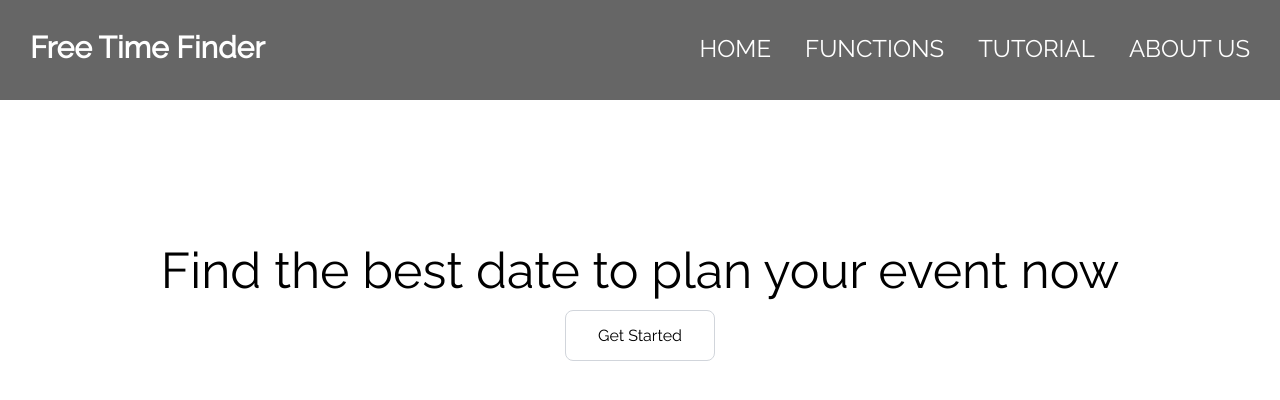
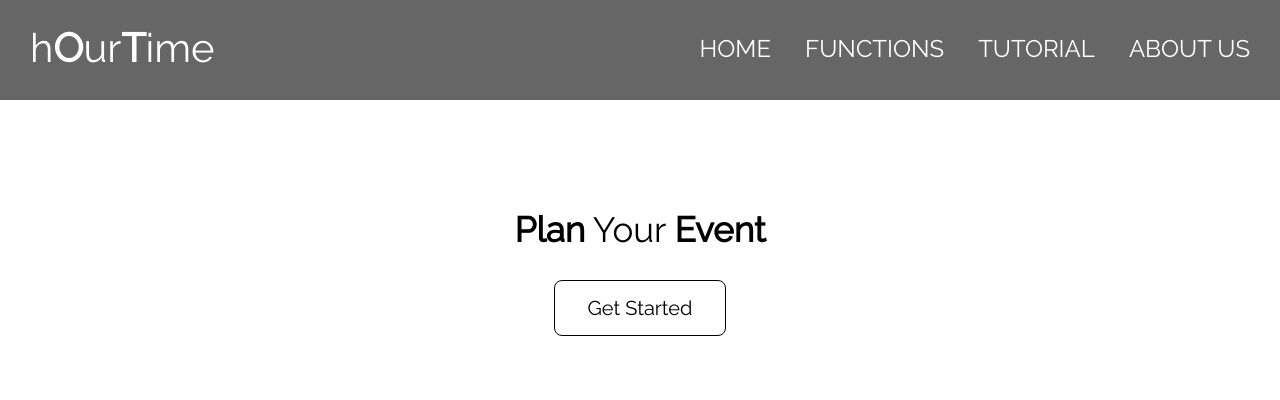
Before and after one commit to CheeXueyi/free-time-finder, a Flask app: page / in a window 1280 px wide. Shown: the top 400 px of the page. Run offline with Flask 2, Linux system fonts and the light colour scheme.

Commit message:
-UI changes

```diff
--- a/webapp/static/css/index.css
+++ b/webapp/static/css/index.css
@@ -1,10 +1,12 @@
 .landing_title{
-    font-size: 50px;
+    font-size: 35px;
     text-align: center;
-    margin-left: 10%;
-    margin-right: 10%;
-    height: 200px;
+    margin-left: 5%;
+    margin-right: 5%;
+    height: 150px;
+    overflow: scroll;
     display: flex;
     justify-content: center;
     align-items: flex-end;
+    margin-bottom:20px;
 }
--- a/webapp/static/css/main.css
+++ b/webapp/static/css/main.css
@@ -33,7 +33,7 @@ h1 {
 
 .button {
     background-color: #FFFFFF;
-    border: 1px solid rgb(209,213,219);
+    border: 1.5px solid rgb(0,0,0);
     border-radius: .5rem;
     box-sizing: border-box;
     color: black;
@@ -41,7 +41,7 @@ h1 {
     text-align: center;
     text-decoration: none;
     display: inline-block;
-    font-size: 16px;
+    font-size: 20px;
     margin-top: 10px;
   }
 
@@ -51,7 +51,7 @@ h1 {
 
 .button_small{
     background-color: #FFFFFF;
-    border: 1px solid rgb(209,213,219);
+    border: 1.5px solid rgb(0,0,0);
     border-radius: .5rem;
     box-sizing: border-box;
     color: black;
@@ -106,8 +106,7 @@ td{
 
 #navleft #logo{
     color:white;
-    font-size: 30px;
-    font-weight: bold;
+    font-size: 40px;
 }
 
 #navright {
@@ -157,7 +156,7 @@ td{
         margin-top:0px;
         width:100%;
         line-height: 0px;
-        background-color:rgba(0,0,0,0.6);
+        background-color:rgba(102,102,102,1);
         margin-right:0px;
         opacity: 0;
         z-index: 2;
--- a/webapp/templates/base.html
+++ b/webapp/templates/base.html
@@ -13,7 +13,7 @@
   <div class="nav">
     <button type="button" id='menu' onclick='showNav()'><img src="{{ url_for('static', filename='menu.png') }}" id="menu_img"></button>
     <div id="navleft">
-        <a href="/" id="logo">Free Time Finder</a>
+        <a href="/" id="logo"><p>h<b>O</b>ur<b>T</b>ime</p></a>
     </div>
     <div id="navright">
         <ul>
--- a/webapp/templates/functions.html
+++ b/webapp/templates/functions.html
@@ -10,7 +10,7 @@
 {% endblock %}
 
 {% block content %}
-<ul>
+<ul style="padding:0;">
     <li class="center"><a href="/make_event" class="button">Make new event</a></li>
     <li class="center"><a href="/find_event"class="button">Find existing event</a></li>
 </ul>
--- a/webapp/templates/index.html
+++ b/webapp/templates/index.html
@@ -15,7 +15,8 @@
 
 {% block content %}
 <div class="landing_title">
-    Find the best date to plan your event now
+    <!--<p>Find the<br><b>Best Dates</b><br>to<b> Plan</b><br><b>Your Event</b><br>now</p>-->
+    <p><b>Plan</b> Your <b>Event</b></p>
 </div>
 <div class="center">
     <a class="button get_started" href="/functions">Get Started</a>
```
